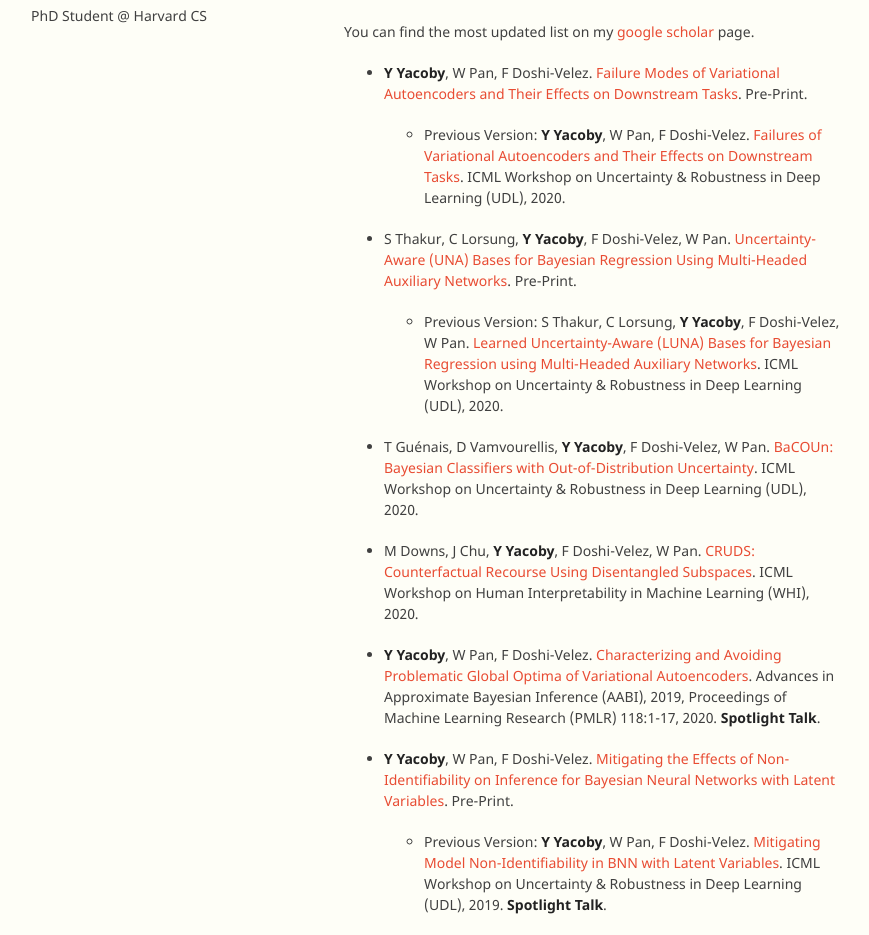
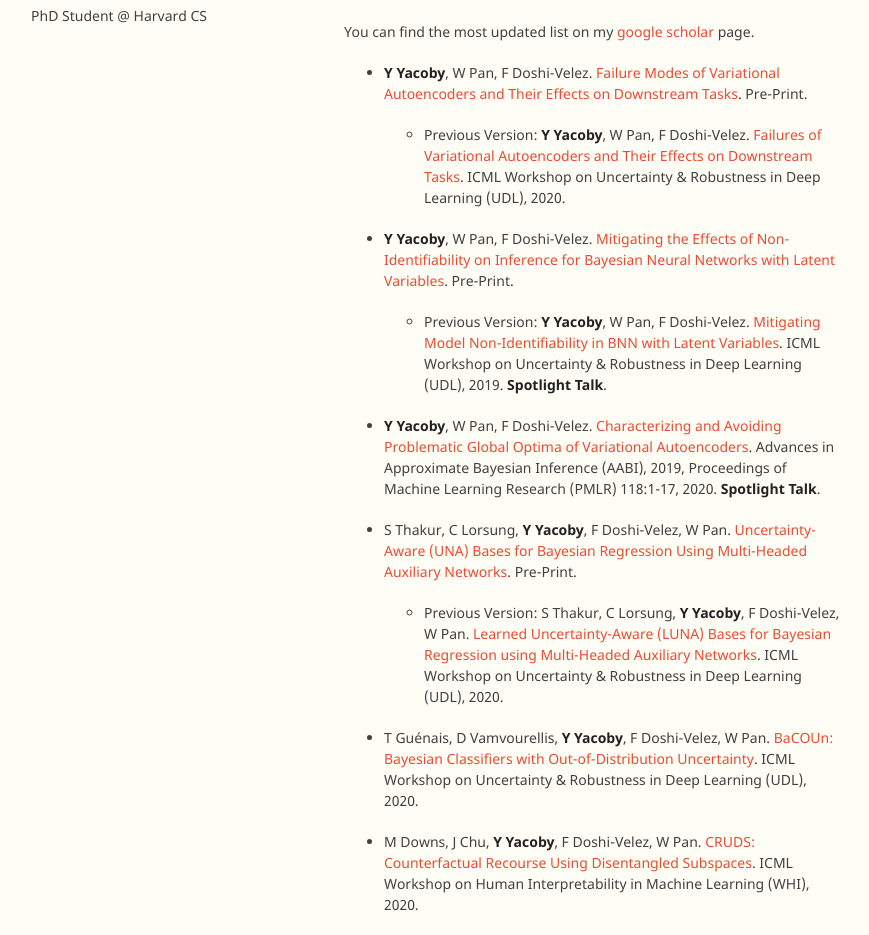
Before and after one commit to yanivyacoby/yanivyacoby.github.io, a Jekyll site: the page built from index.md, in a window 1280 px wide and 1400 px high. Shown: the part 331-1266 px from the top of the window, without its empty margins (226-1095 px from the left). Built offline with Jekyll 4.4.1, drawn with Linux system fonts in a browser that asks for light colours; our own code applies the rules of GitHub Pages for plain Markdown files; part of the change alters nothing that is shown.

```diff
--- a/index.md
+++ b/index.md
@@ -26,6 +26,13 @@ You can find the most updated list on my [google scholar](https://scholar.google
 
   * Previous Version: **Y Yacoby**, W Pan, F Doshi-Velez. [Failures of Variational Autoencoders and Their Effects on Downstream Tasks](http://www.gatsby.ucl.ac.uk/~balaji/udl2020/accepted-papers/UDL2020-paper-056.pdf). ICML Workshop on Uncertainty & Robustness in Deep Learning (UDL), 2020.
 
+* **Y Yacoby**, W Pan, F Doshi-Velez. [Mitigating the Effects of Non-Identifiability on Inference for Bayesian Neural Networks with Latent Variables](https://arxiv.org/abs/1911.00569). Pre-Print.
+
+  * Previous Version: **Y Yacoby**, W Pan, F Doshi-Velez. [Mitigating Model Non-Identifiability in BNN with Latent Variables](https://finale.seas.harvard.edu/files/finale/files/mitigating_model_non-identifiability_in_bnn_with_latent_variables.pdf). ICML Workshop on Uncertainty & Robustness in Deep Learning (UDL), 2019. **Spotlight Talk**.
+
+* **Y Yacoby**, W Pan, F Doshi-Velez. [Characterizing and Avoiding Problematic Global Optima of Variational Autoencoders](https://arxiv.org/abs/2003.07756).
+Advances in Approximate Bayesian Inference (AABI), 2019, Proceedings of Machine Learning Research (PMLR) 118:1-17, 2020. **Spotlight Talk**.
+
 * S Thakur, C Lorsung, **Y Yacoby**, F Doshi-Velez, W Pan.
 [Uncertainty-Aware (UNA) Bases for Bayesian Regression Using Multi-Headed Auxiliary Networks](https://arxiv.org/abs/2006.11695).
 Pre-Print.
@@ -37,13 +44,6 @@ ICML Workshop on Uncertainty & Robustness in Deep Learning (UDL), 2020.
 * T Guénais, D Vamvourellis, **Y Yacoby**, F Doshi-Velez, W Pan. [BaCOUn: Bayesian Classifiers with Out-of-Distribution Uncertainty](https://arxiv.org/abs/2007.06096). ICML Workshop on Uncertainty & Robustness in Deep Learning (UDL), 2020.
 
 * M Downs, J Chu, **Y Yacoby**, F Doshi-Velez, W Pan. [CRUDS: Counterfactual Recourse Using Disentangled Subspaces](https://finale.seas.harvard.edu/files/finale/files/cruds-_counterfactual_recourse_using_disentangled_subspaces.pdf). ICML Workshop on Human Interpretability in Machine Learning (WHI), 2020.
-
-* **Y Yacoby**, W Pan, F Doshi-Velez. [Characterizing and Avoiding Problematic Global Optima of Variational Autoencoders](https://arxiv.org/abs/2003.07756).
-Advances in Approximate Bayesian Inference (AABI), 2019, Proceedings of Machine Learning Research (PMLR) 118:1-17, 2020. **Spotlight Talk**.
-
-* **Y Yacoby**, W Pan, F Doshi-Velez. [Mitigating the Effects of Non-Identifiability on Inference for Bayesian Neural Networks with Latent Variables](https://arxiv.org/abs/1911.00569). Pre-Print.
-
-  * Previous Version: **Y Yacoby**, W Pan, F Doshi-Velez. [Mitigating Model Non-Identifiability in BNN with Latent Variables](https://finale.seas.harvard.edu/files/finale/files/mitigating_model_non-identifiability_in_bnn_with_latent_variables.pdf). ICML Workshop on Uncertainty & Robustness in Deep Learning (UDL), 2019. **Spotlight Talk**.
 
 * D Vaughan, W Pan, **Y Yacoby**, EA Seidler, AQ Leung, F Doshi-Velez, D Sakkas. [The application of machine learning methods to evaluate predictors of live birth in programmed thaw cycles](https://finale.seas.harvard.edu/files/finale/files/the_application_of_machine_learning_methods_to_evaluate_predictors_for_live_birth_in_programmed_thaw_cycles.pdf), Clinical Abstract. American Society of Reproductive Medicine (ASRM), 2019.
 
```
